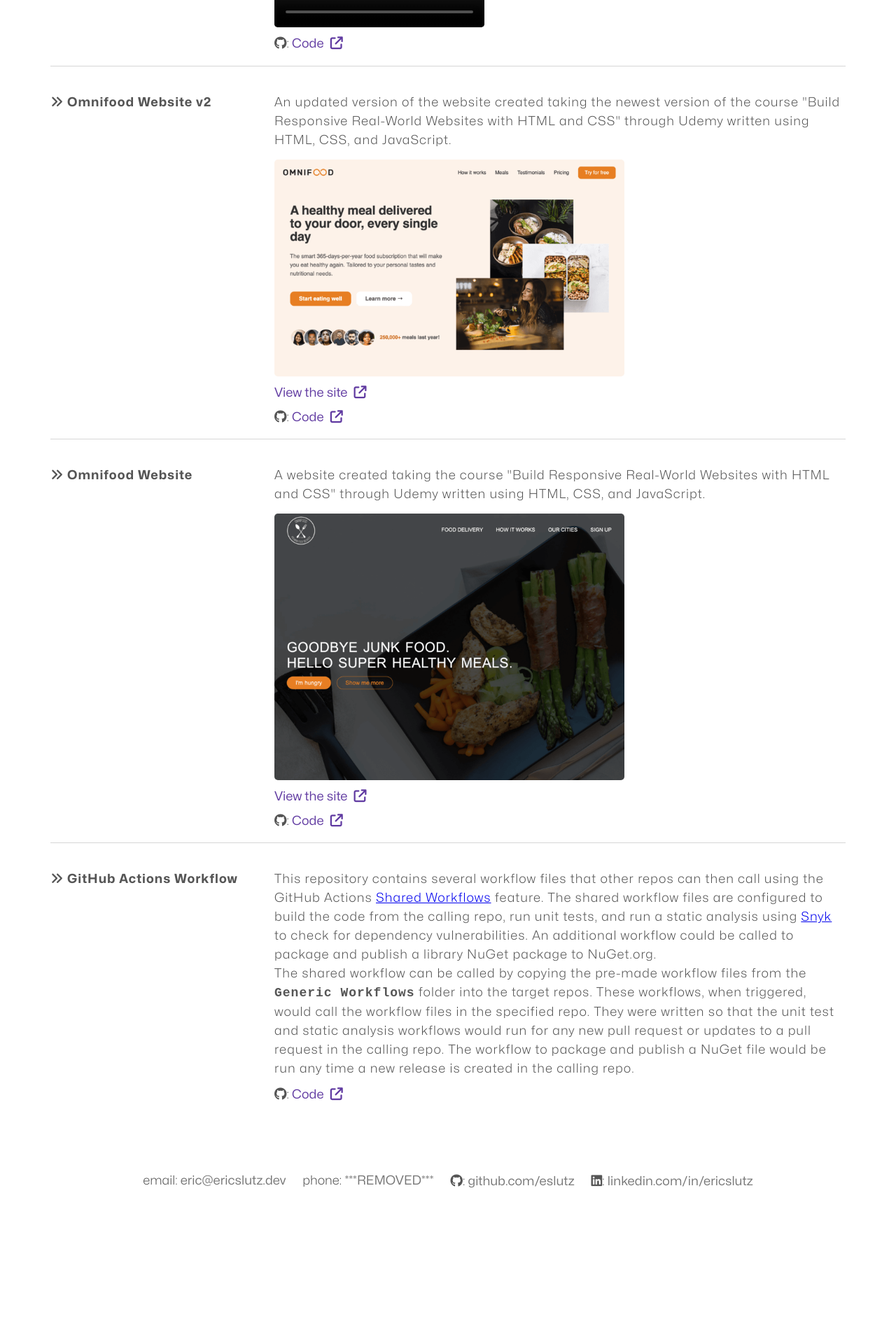
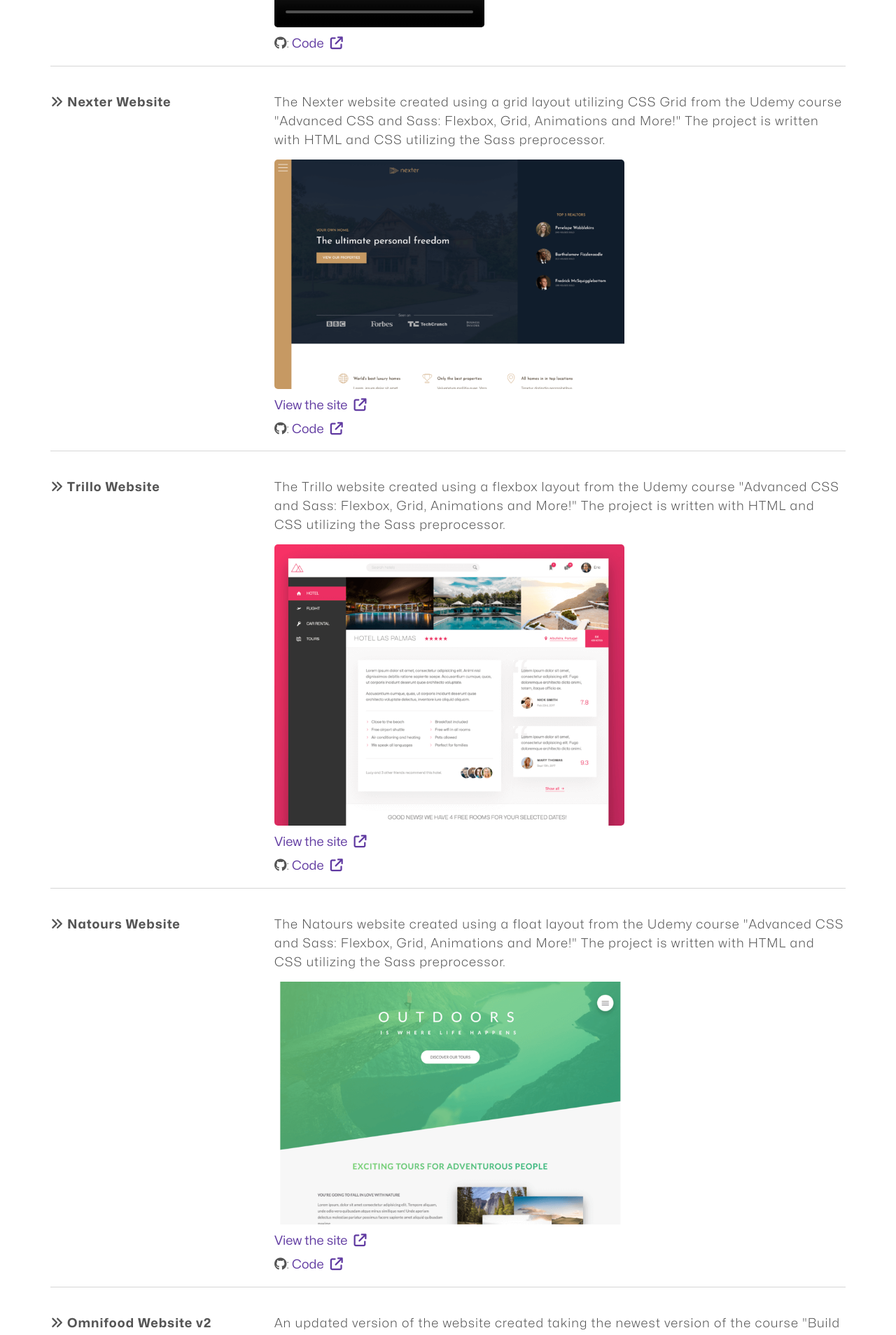
Before and after one commit to eslutz/eslutz.github.io, an Angular app: page /projects in a window 1280 px wide. Shown: the part 1803-3711 px from the top of the page at 70% size. Before the commit the page ends 3533 px from the top, so only its background shows below. Built offline with nearby package versions, Linux system fonts and the light colour scheme; grey boxes are pictures that could not be loaded.

Commit message:
added content for new projects

```diff
--- a/src/app/projects/projects.component.html
+++ b/src/app/projects/projects.component.html
@@ -35,6 +35,7 @@
         </li>
       </ul>
     </div>
+
     <div class="project">
       <p class="project-description">
         <i class="fa-solid fa-angles-right"></i>
@@ -69,6 +70,7 @@
         </li>
       </ul>
     </div>
+
     <div class="project">
       <p class="project-description">
         <i class="fa-solid fa-angles-right"></i>
@@ -102,6 +104,7 @@
         </li>
       </ul>
     </div>
+
     <div class="project">
       <p class="project-description">
         <i class="fa-solid fa-angles-right"></i>
@@ -129,6 +132,112 @@
         </li>
       </ul>
     </div>
+
+    <div class="project">
+      <p class="project-description">
+        <i class="fa-solid fa-angles-right"></i>
+        <strong class="left-padding--xs">Nexter Website</strong>
+      </p>
+      <ul class="list">
+        <li class="list-item">
+          <p class="project-description">
+            The Nexter website created using a grid layout utilizing CSS Grid from the Udemy course "Advanced CSS and Sass: Flexbox, Grid, Animations and More!" The project is written with HTML and CSS utilizing the Sass preprocessor.
+          </p>
+        </li>
+        <li class="list-item">
+          <img
+            class="project-image"
+            src="assets/images/projects/nexter.png"
+            alt="Nexter website" />
+        </li>
+        <li class="list-item">
+          <a class="link" href="https://eslutz.github.io/Udemy-Advanced-CSS-and-Sass--Nexter-Project" target="_blank">
+            View the site
+            <i class="fa-solid fa-arrow-up-right-from-square left-padding--xs"></i>
+          </a>
+        </li>
+        <li class="list-item">
+          <div>
+            <i class="fa-brands fa-github"></i>:
+            <a class="link" href="https://github.com/eslutz/Udemy-Advanced-CSS-and-Sass--Nexter-Project" target="_blank">
+              Code
+              <i class="fa-solid fa-arrow-up-right-from-square left-padding--xs"></i>
+            </a>
+          </div>
+        </li>
+      </ul>
+    </div>
+
+    <div class="project">
+      <p class="project-description">
+        <i class="fa-solid fa-angles-right"></i>
+        <strong class="left-padding--xs">Trillo Website</strong>
+      </p>
+      <ul class="list">
+        <li class="list-item">
+          <p class="project-description">
+            The Trillo website created using a flexbox layout from the Udemy course "Advanced CSS and Sass: Flexbox, Grid, Animations and More!" The project is written with HTML and CSS utilizing the Sass preprocessor.
+          </p>
+        </li>
+        <li class="list-item">
+          <img
+            class="project-image"
+            src="assets/images/projects/trillo.png"
+            alt="Trillo website" />
+        </li>
+        <li class="list-item">
+          <a class="link" href="https://eslutz.github.io/Udemy-Advanced-CSS-and-Sass--Trillo-Project" target="_blank">
+            View the site
+            <i class="fa-solid fa-arrow-up-right-from-square left-padding--xs"></i>
+          </a>
+        </li>
+        <li class="list-item">
+          <div>
+            <i class="fa-brands fa-github"></i>:
+            <a class="link" href="https://github.com/eslutz/Udemy-Advanced-CSS-and-Sass--Trillo-Project" target="_blank">
+              Code
+              <i class="fa-solid fa-arrow-up-right-from-square left-padding--xs"></i>
+            </a>
+          </div>
+        </li>
+      </ul>
+    </div>
+
+    <div class="project">
+      <p class="project-description">
+        <i class="fa-solid fa-angles-right"></i>
+        <strong class="left-padding--xs">Natours Website</strong>
+      </p>
+      <ul class="list">
+        <li class="list-item">
+          <p class="project-description">
+            The Natours website created using a float layout from the Udemy course "Advanced CSS and Sass: Flexbox, Grid, Animations and More!" The project is written with HTML and CSS utilizing the Sass preprocessor.
+          </p>
+        </li>
+        <li class="list-item">
+          <img
+            class="project-image"
+            src="assets/images/projects/natours.png"
+            alt="Natours website" />
+        </li>
+        <li class="list-item">
+          <a class="link" href="https://eslutz.github.io/Udemy-Advanced-CSS-and-Sass--Natours-Project" target="_blank">
+            View the site
+            <i class="fa-solid fa-arrow-up-right-from-square left-padding--xs"></i>
+          </a>
+        </li>
+        <li class="list-item">
+          <div>
+            <i class="fa-brands fa-github"></i>:
+            <a class="link" href="https://github.com/eslutz/Udemy-Advanced-CSS-and-Sass--Natours-Project" target="_blank">
+              Code
+              <i class="fa-solid fa-arrow-up-right-from-square left-padding--xs"></i>
+            </a>
+          </div>
+        </li>
+      </ul>
+    </div>
+
     <div class="project">
       <p class="project-description">
         <i class="fa-solid fa-angles-right"></i>
@@ -163,6 +272,7 @@
         </li>
       </ul>
     </div>
+
     <div class="project">
       <p class="project-description">
         <i class="fa-solid fa-angles-right"></i>
@@ -197,6 +307,7 @@
         </li>
       </ul>
     </div>
+
     <div class="project">
       <p class="project-description">
         <i class="fa-solid fa-angles-right"></i>
```
